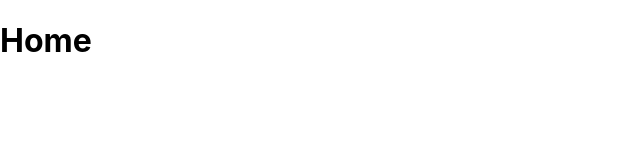
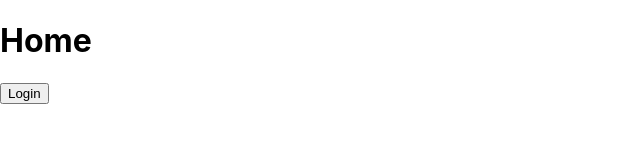
Before and after one commit to andrewlin618/mern-session, a React (Create React App) app in the folder client/: page / in a window 1280 px wide. Shown: the top 160 px of the page, without its empty margins (0-640 px from the left). Built offline with nearby package versions, Linux system fonts and the light colour scheme.

Commit message:
test api call

```diff
--- a/client/package.json
+++ b/client/package.json
@@ -6,6 +6,7 @@
     "@testing-library/jest-dom": "^4.2.4",
     "@testing-library/react": "^9.5.0",
     "@testing-library/user-event": "^7.2.1",
+    "axios": "^0.20.0",
     "react": "^16.13.1",
     "react-dom": "^16.13.1",
     "react-router-dom": "^5.2.0",
--- a/client/src/App.js
+++ b/client/src/App.js
@@ -18,8 +18,16 @@ function App() {
 }
 
 function Home() {
+  const handleClick = () => {
+    axios.get('/api')
+    .then(res => console.log(res))
+    .catch(err => console.log(err))
+  }
   return (
-    <h1>Home</h1>
+    <div className="home">
+      <h1>Home</h1>
+      <button onClick={handleClick}>Login</button>
+    </div>
   )
 }
 function Dashboard() {
```
Also changed, not shown: 1 other file (tests, documents, lock files or other folders).
